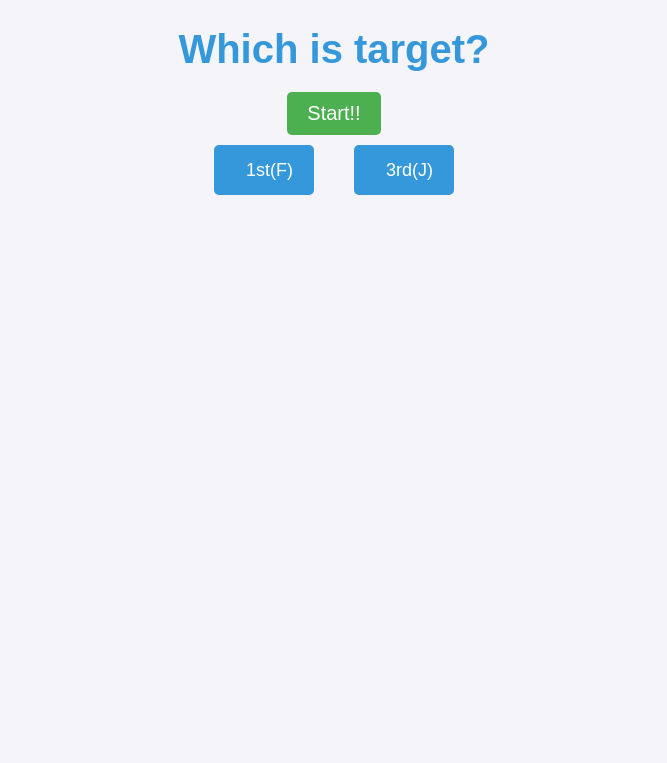
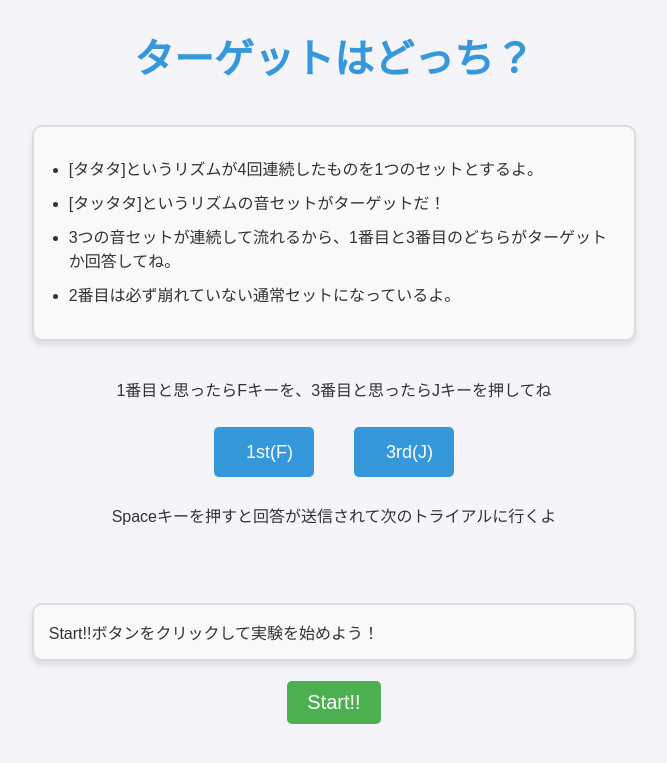
Before and after one commit to Takaya46/sound_exp_stream_segregation, a Flask app: page /experiment in a window 1280 px wide. Shown: the top 763 px of the page, without its empty margins (306-973 px from the left). Run offline with Flask 3, Linux system fonts and the light colour scheme.

Commit message:
update experiment instruction

```diff
--- a/analysis_MLE_v2.py
+++ b/analysis_MLE_v2.py
@@ -51,7 +51,7 @@ def perform_mle_analysis(data_file, output_dir):
 
     # フィッティング結果を描画
     fig_path = os.path.join(output_dir, 'mle_fitted_curve.png')
-    plt.figure(figsize=(10, 6))
+    plt.figure(figsize=(7, 4))
 
     # データ点の描画（ジッター付き）
     jittered_x = log2_offset + np.random.uniform(-0.1, 0.1, size=len(log2_offset))
--- /dev/null
+++ b/data/takaya/g_1octave/takaya_g_1octave_results.csv
@@ -0,0 +1,6 @@
+Trial,CorrectResponse,Response,Correct,Offset,NextStepSize,Reversals,NextDirection,SameDirectionCount
+1,3,3,True,64.00,4,0,,0
+2,3,3,True,64.00,4,0,down,1
+3,3,1,False,16.00,2,1,up,0
+4,3,3,True,32.00,2,1,up,0
+5,1,3,False,32.00,2,1,up,1
--- /dev/null
+++ b/data/takaya/g_base/takaya_g_base_results.csv
@@ -0,0 +1,6 @@
+Trial,CorrectResponse,Response,Correct,Offset,NextStepSize,Reversals,NextDirection,SameDirectionCount
+1,3,1,False,64.00,2,1,up,0
+2,1,3,False,64.00,2,1,up,1
+3,3,3,True,64.00,2,1,up,1
+4,3,3,True,64.00,1,2,down,0
+5,3,1,False,45.25,1,3,up,0
--- /dev/null
+++ b/data/takaya_exp/g_base/takaya_exp_g_base_results.csv
@@ -0,0 +1,3 @@
+Trial,CorrectResponse,Response,Correct,Offset,NextStepSize,Reversals,NextDirection,SameDirectionCount
+1,1,1,True,64.00,4,0,,0
+2,1,1,True,64.00,4,0,down,1
--- a/static/css/styles.css
+++ b/static/css/styles.css
@@ -15,7 +15,7 @@ body {
 .container {
   text-align: center;
   background-color: #fff;
-  padding: 10px;
+  padding: 5px;
   border-radius: 10px;
   box-shadow: 0 4px 8px rgba(0, 0, 0, 0.1);
   width: 80%;
--- a/templates/experiment.html
+++ b/templates/experiment.html
@@ -24,30 +24,69 @@
         .selected {
             background-color: yellow;
         }
+
+        /* 説明文を囲むスタイル */
+        .instruction {
+            background-color: #f9f9f9; /* 背景色 */
+            border: 2px solid #ddd;   /* 枠線 */
+            border-radius: 10px;      /* 角丸 */
+            padding: 15px;            /* 内側の余白 */
+            margin: 20px auto;        /* 上下の余白 */
+            width: 90%;               /* 横幅 */
+            max-width: 600px;         /* 最大横幅 */
+            box-shadow: 0 4px 6px rgba(0, 0, 0, 0.1); /* 軽い影 */
+        }
+
+        /* 箇条書きのスタイル */
+        .instruction ul {
+            list-style-type: disc;    /* 箇条書きのマーカーをディスクに */
+            padding-left: 20px;       /* 左余白 */
+        }
+
+        .instruction li {
+            margin-bottom: 10px;      /* 項目間の余白 */
+            font-size: 16px;          /* 文字サイズ */
+            line-height: 1.5;         /* 行間 */
+            color: #333;              /* テキストの色 */
+        }
     </style>
 </head>
 <body>
-    <h1>Which is target?</h1>
+    <h1>ターゲットはどっち？</h1>
 
     <!-- 音声要素 -->
     <audio id="tone1" preload="auto"></audio>
     <audio id="tone2" preload="auto"></audio>
     <audio id="tone3" preload="auto"></audio>
 
-    <!-- 開始ボタン -->
-    <button id="startButton" onclick="startExperiment()">Start!!</button>
+    <!-- 説明文1 -->
+    <div id="instructionTop" class="instruction">
+        <ul>
+            <li>[タタタ]というリズムが4回連続したものを1つのセットとするよ。</li>
+            <li>[タッタタ]というリズムの音セットがターゲットだ！</li>
+            <li>3つの音セットが連続して流れるから、1番目と3番目のどちらがターゲットか回答してね。</li>
+            <li>2番目は必ず崩れていない通常セットになっているよ。</li>
+        </ul>
+    </div>
 
     <!-- 選択ボタン（視覚的表示用） -->
+    <p>1番目と思ったらFキーを、3番目と思ったらJキーを押してね</p>
     <div class="button-container">
         <button id="buttonF" class="button">1st(F)</button>
         <button id="buttonJ" class="button">3rd(J)</button>
     </div>
-
+    <p>Spaceキーを押すと回答が送信されて次のトライアルに行くよ</p>
     <!-- エラーメッセージ -->
     <div id="error" style="color: red; margin-top: 20px; font-size: 16px;"></div>
 
     <!-- 結果表示 -->
     <div id="result" style="margin-top: 20px; font-size: 20px;"></div>
+
+    <!-- 説明文2 -->
+    <div id="instructionStart" class="instruction">Start!!ボタンをクリックして実験を始めよう！</div>
+
+    <!-- 開始ボタン -->
+    <button id="startButton" onclick="startExperiment()">Start!!</button>
 
     <script>
         let isExperimentStarted = false; // 実験が開始されたかどうかを示すフラグ
@@ -91,7 +130,7 @@
 
                 // 実験が開始されていない場合のエラーチェック
                 if (!isExperimentStarted) {
-                    errorElement.innerText = "実験開始ボタンを押してください。";
+                    errorElement.innerText = "回答が送信されるよ";
                     return;
                 } else {
 
@@ -126,6 +165,10 @@
             isExperimentStarted = true; // 実験を開始
             const startButton = document.getElementById("startButton");
             startButton.disabled = true; // 開始ボタンを無効化
+            const instructionTop = document.getElementById("instructionTop");
+            instructionTop.disabled = true; // 説明文を無効化
+            const instructionStart = document.getElementById("instructionStart");
+            instructionStart.disabled = true; // 説明文を無効化
             nextTrial();
         }
         // トライアル開始処理
@@ -141,6 +184,17 @@
             const startButton = document.getElementById('startButton');
             if (startButton) {
                 startButton.style.display = 'none';
+            }
+
+            // 説明文を非表示
+            const instructionTop = document.getElementById('instructionTop');
+            if (instructionTop) {
+                instructionTop.style.display = 'none';
+            }
+
+            const instructionStart = document.getElementById('instructionStart');
+            if (instructionStart) {
+                instructionStart.style.display = 'none';
             }
 
             isAudioPlaying = true; // 再生フラグを設定
@@ -209,9 +263,9 @@
 
             const resultElement = document.getElementById("result");
             if (data.correct) {
-                resultElement.innerText = "Correct！";
+                resultElement.innerText = "正解です！";
             } else {
-                resultElement.innerText = "Miss";
+                resultElement.innerText = "ざんねん！不正解です、、";
             }
 
             if (data.completed) {
--- a/templates/index.html
+++ b/templates/index.html
@@ -54,7 +54,7 @@
 
     <!-- 最大トライアル数設定 -->
     <label for="max_trials">トライアル数を決めてね
-        <input id="max_trials" type="number" min="1" max="500" value="50">
+        <input id="max_trials" type="number" min="1" max="500" value="20">
     </label>
     <br><br>
 
```
Also changed, not shown: templates/complete.html (+8 -2 lines), static/fig/Takaya/g_1octave/mle_fitted_curve.png (added), static/fig/Takaya/g_base/mle_fitted_curve.png, static/fig/takaya_exp/g_base/mle_fitted_curve.png (added).
